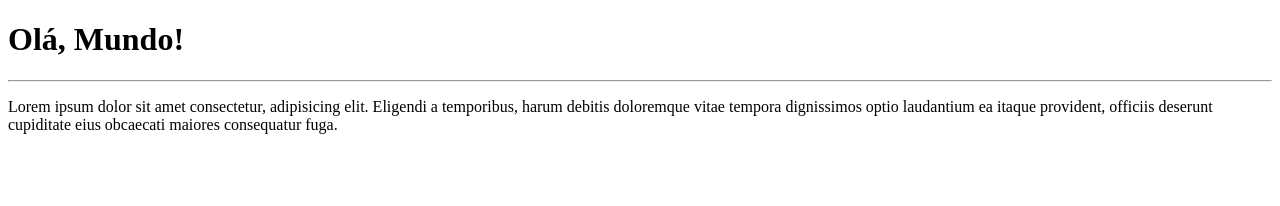
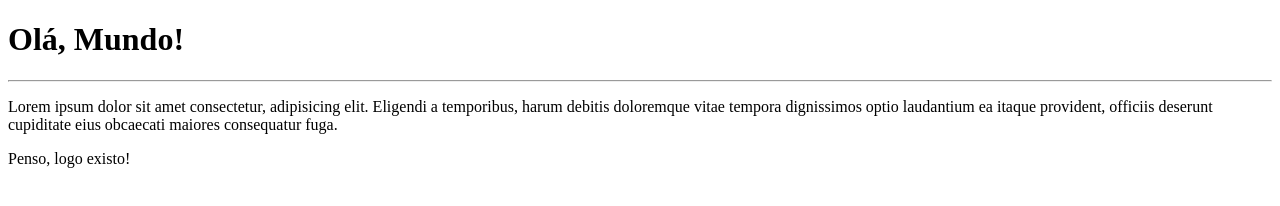
Before and after one commit to nicolasoliveiramor/Ola-Mundo, a plain HTML site: page site-exemplo/index.html in a window 1280 px wide. Drawn offline with Linux system fonts and the light colour scheme.

Commit message:
Adicionei mais um paragrafo ao arquivo

```diff
--- a/site-exemplo/index.html
+++ b/site-exemplo/index.html
@@ -9,5 +9,6 @@
     <h1>Olá, Mundo!</h1>
     <hr>
         <p>Lorem ipsum dolor sit amet consectetur, adipisicing elit. Eligendi a temporibus, harum debitis doloremque vitae tempora dignissimos optio laudantium ea itaque provident, officiis deserunt cupiditate eius obcaecati maiores consequatur fuga.</p>
+        <p>Penso, logo existo!</p>
 </body>
 </html>
```
